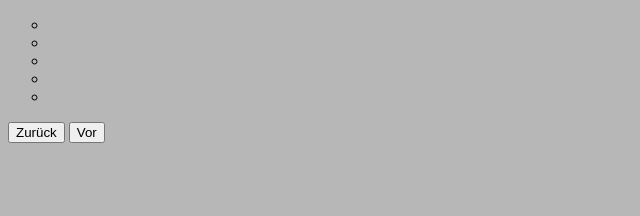
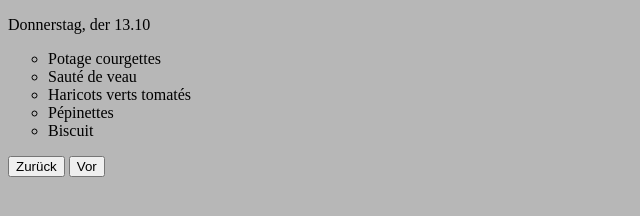
Before and after one commit to tweaks-cc/EEB2-Canteen-V1, a plain HTML site: page webseite/index.html in a window 1280 px wide. Shown: the whole page, without its empty margins (0-640 px from the left). Drawn offline with Linux system fonts and the light colour scheme.

Commit message:
Update index.html

```diff
--- a/webseite/index.html
+++ b/webseite/index.html
@@ -6,7 +6,7 @@
         <script src="javascript/essensdict.js"></script>
         <script src="javascript/varstoimport.js"></script>
         <script src="javascript/uebersetzungen.js"></script>
-        <script src="javascript/mainfuncs|logic.js"></script>
+        <script src="javascript/mainfuncs-logic.js"></script>
     </head>
     <body onload="main(aktuellesdatum)">
         <p id="Datum"></p>
```
